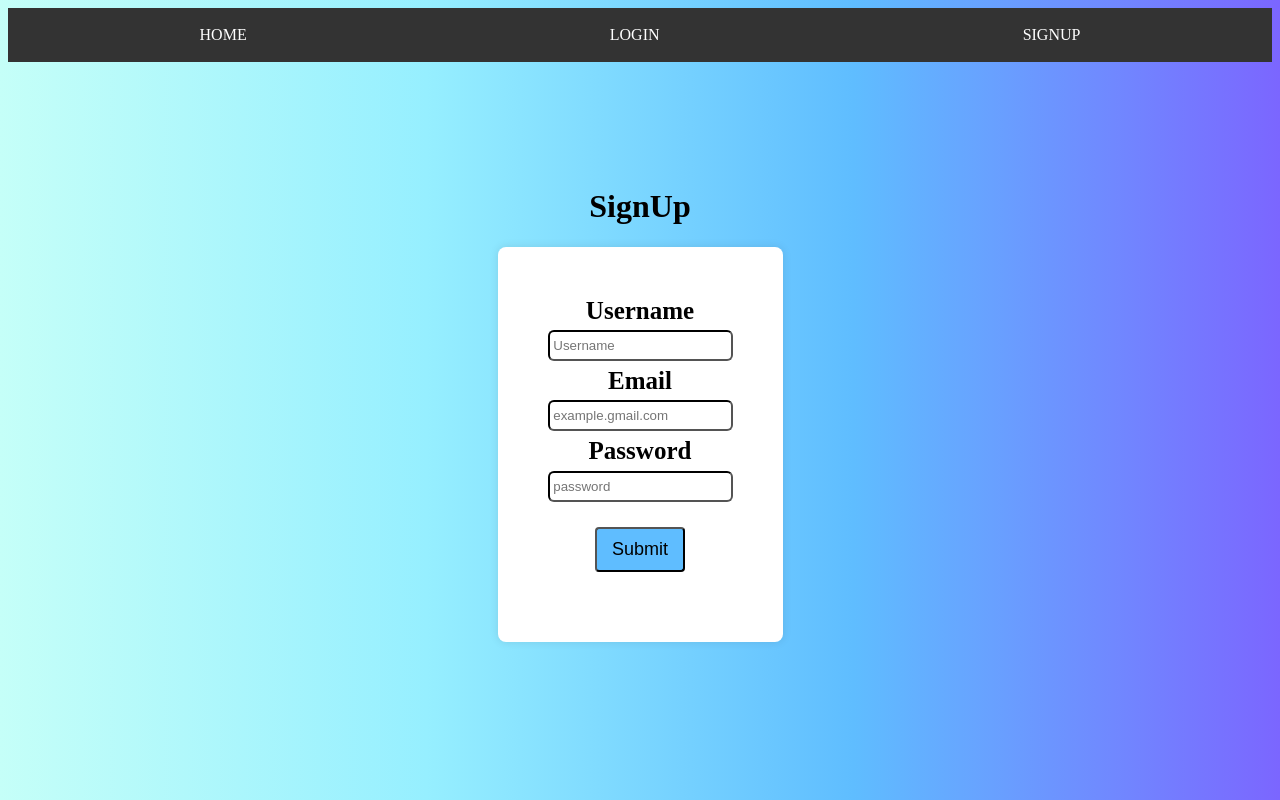
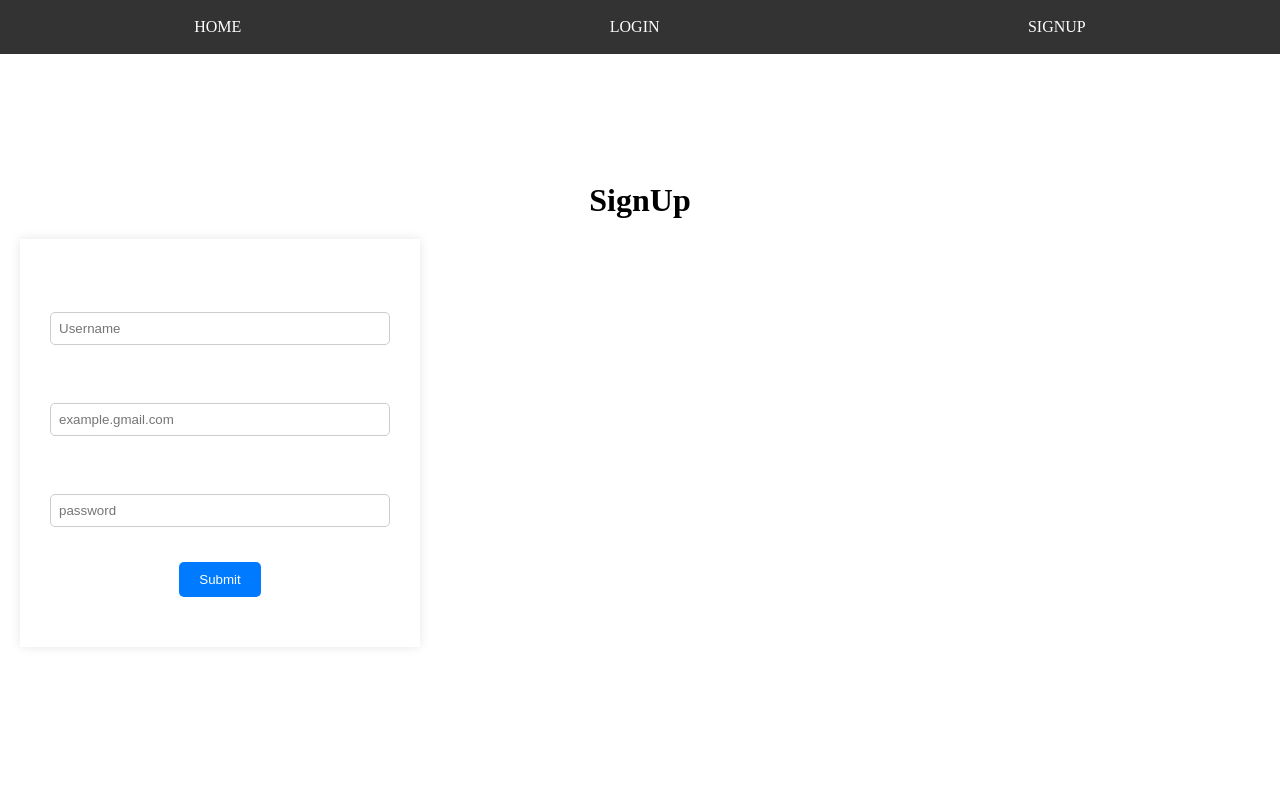
Before and after one commit to srinikethanreddy01/front_end, a React (Create React App) app: page /signup in a window 1280 px wide. Built offline with nearby package versions, Linux system fonts and the light colour scheme.

Commit message:
Update login.css

```diff
--- a/src/login.css
+++ b/src/login.css
@@ -1,4 +1,4 @@
-form{
+/* form{
     display: flex;
     align-items: center;
     justify-content: center;
@@ -55,3 +55,69 @@ button{
 input::placeholder{
     padding: 1%;
 }
+
+ */
+
+/* Resetting margin and padding for all elements */
+* {
+    margin: 0;
+    padding: 0;
+    box-sizing: border-box;
+  }
+
+  /* Container styling */
+  .login-container {
+    margin: 0;
+    padding: 0;
+    background-image: url("https://c1.wallpaperflare.com/preview/11/461/86/blood-cells-red-medical.jpg");
+    background-size: cover;
+    background-position: center;
+    height: 100vh;
+    display: flex;
+    flex-direction: column;
+    align-items: center;
+    justify-content: center;
+    color: white;
+    overflow: hidden;
+  }
+
+  /* Form styling */
+  form {
+    box-shadow: 0 0 10px rgba(0, 0, 0, 0.1);
+    width: 400px; /* Adjusted width */
+    margin:20px;
+    padding: 30px;
+
+    text-align: center;
+
+  }
+
+  /* Labels styling */
+  label {
+    font-size: 20px;
+    color: white;
+    display: block;
+    margin: 10px;
+    text-align: left;
+  }
+
+  /* Inputs styling */
+  input {
+    width: 100%; /* Adjusted width */
+    padding: 8px;
+    margin-bottom: 15px;
+    border-radius: 5px;
+    border: 1px solid #ccc;
+  }
+
+  /* Buttons styling */
+  button {
+    padding: 10px 20px;
+    border: none;
+    border-radius: 5px;
+    cursor: pointer;
+    background-color: #007bff;
+    color: #fff;
+    margin:20px 30px;
+     /* Add margin-bottom to create space between buttons */
+  }
```
